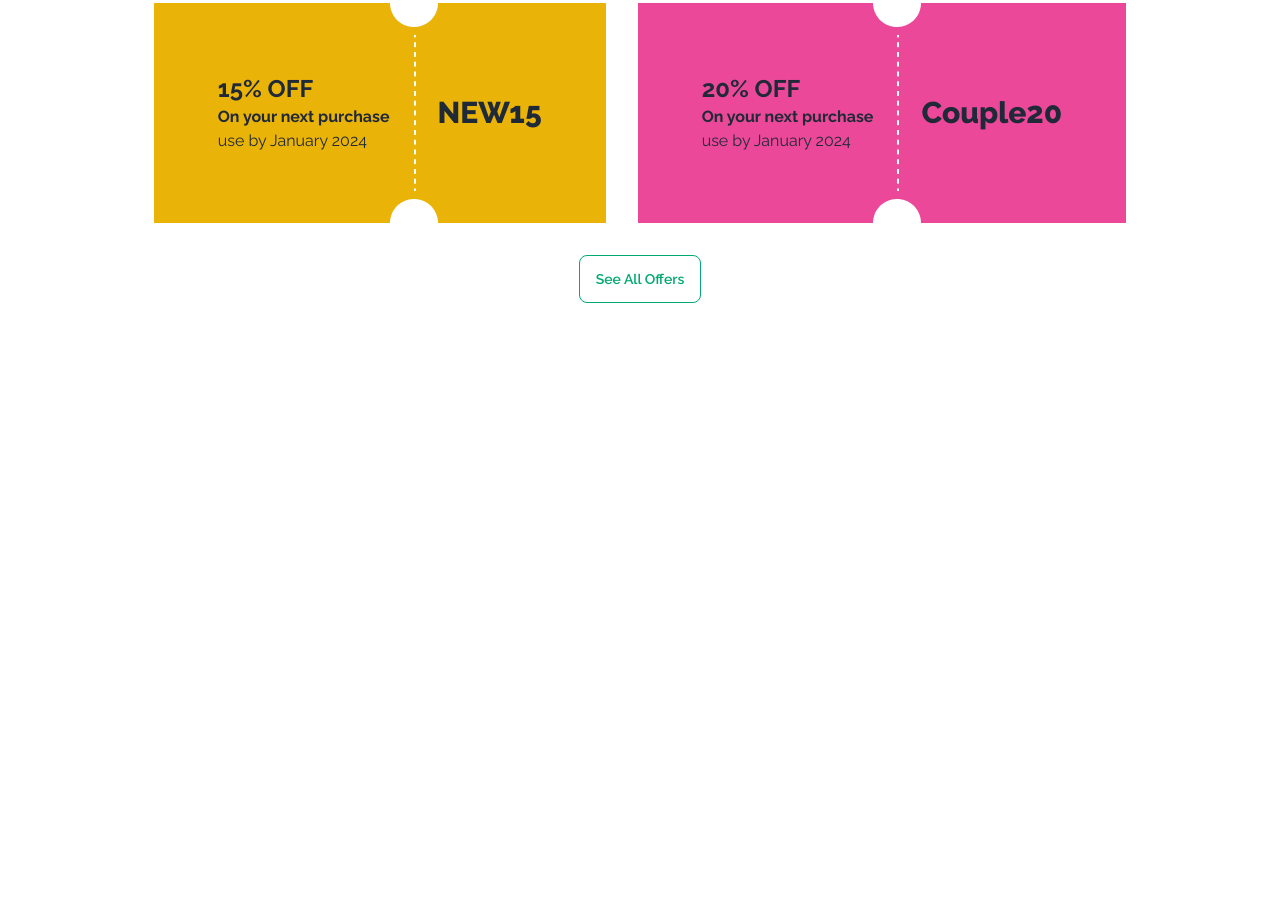
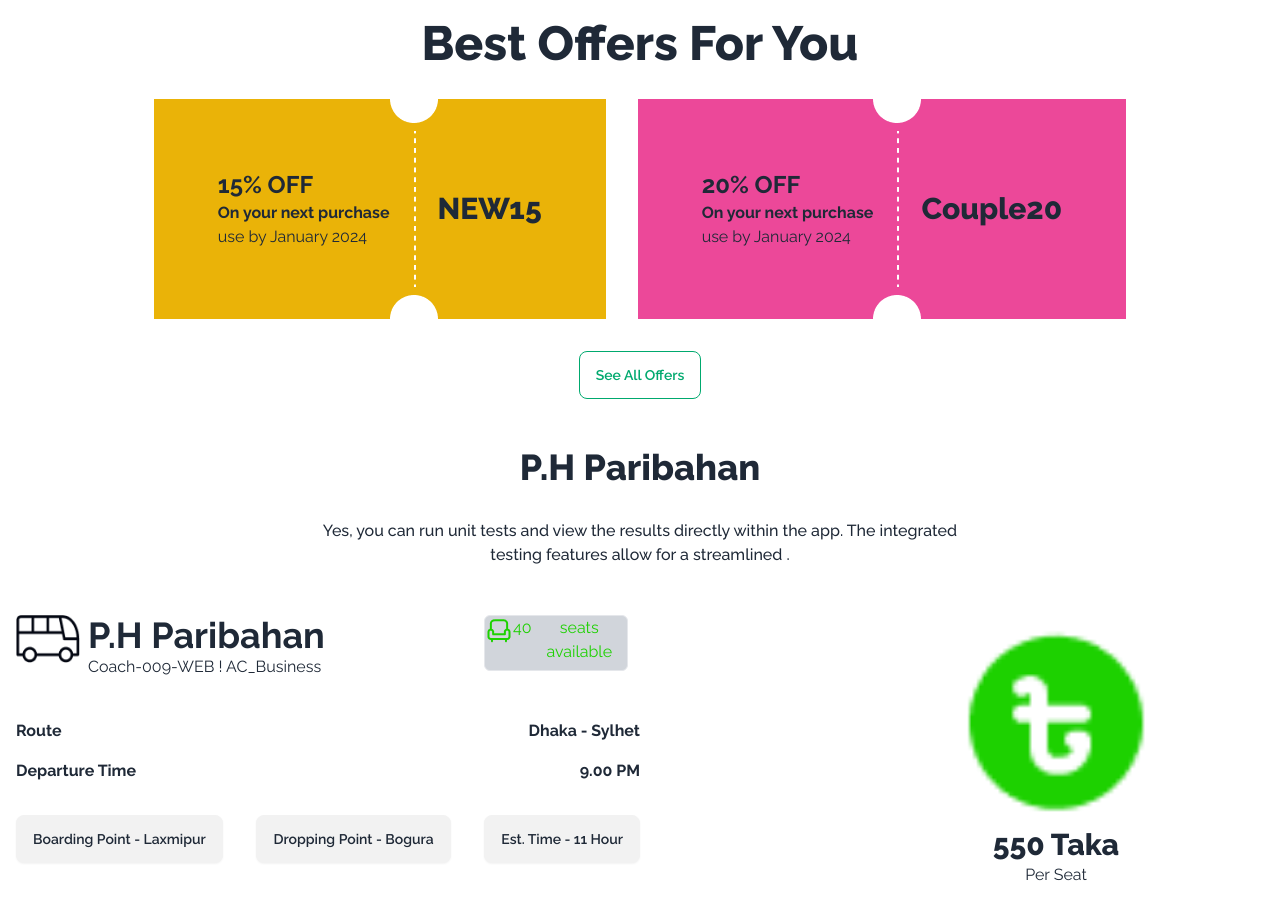
Before and after one commit to m-sarful/assignment-5, a plain HTML site: page index.html in a window 1280 px wide. Shown: the part 897-1800 px from the top of the page. Before the commit the page ends 1200 px from the top, so only its background shows below. Drawn offline with nearby package versions, Linux system fonts and the light colour scheme.

Commit message:
added route section

```diff
--- a/index.html
+++ b/index.html
@@ -26,10 +26,13 @@
   </style>
 </head>
  <!-- body tag here  -->
-<body class="container mx-auto font-raleway">
+<body class="p-4 container mx-auto font-raleway">
      <!-- header section here  -->
     <header>
+
         <!-- navbar  -->
+
+        <section>
             <div>
                 <div class="navbar bg-base-100">
                     <div class="navbar-start">
@@ -59,7 +62,11 @@
                     </div>
                   </div>
             </div>
+        </section>
+
         <!-- banner section  -->
+
+        <section>
             <div>
                 <div class="hero min-h-screen" style="background-image: url(images/banner.png);">
                     <div class="hero-overlay bg-opacity-60"></div>
@@ -73,7 +80,12 @@
                     </div>
                   </div>
             </div>
+        </section>
+
         <!-- offer section  -->
+
+        <section class="mt-8">
+            <h1 class="text-5xl font-extrabold text-center">Best Offers For You</h1>
             <div class="flex gap-8 flex-col lg:flex-row justify-center mt-8">
                 <div class="bg-yellow-500 flex justify-evenly px-4 lg:px-16">
                     <div class="flex flex-col justify-center">
@@ -109,10 +121,72 @@
              <div class="flex justify-center mt-8">
                 <button class="btn btn-outline btn-success">See All Offers</button>
              </div>
+        </section>
     </header>
      <!-- main section here -->
-    <main>
+    <main class="mt-8">
+        <!-- sit confirm section  -->
+        <section class="mt-12">
+             <div>
 
+                 <!-- text introduction  -->
+                <div class="flex flex-col items-center text-center">
+                    <h1 class="text-4xl font-extrabold">P.H Paribahan</h1>
+                    <p class="font-medium mt-8">Yes, you can run unit tests and view the results directly within the app. The integrated
+                        <br>
+                         testing features allow for a streamlined .</p>
+                </div>
+
+                 <div class="flex flex-col lg:grid lg:grid-cols-12 mt-12">
+                <div class="flex flex-col lg:grid lg:col-start-1 lg:col-end-7">
+                    <div class="flex flex-col lg:grid lg:grid-cols-12">
+
+                     <div class="grid col-start-1 col-end-10">
+                         <div class="flex gap-2">
+                        <img class="w-16 h-12" src="./images/bus-logo.png" alt="">
+                         <div>
+                        <h1 class="text-4xl font-bold">P.H Paribahan </h1>
+                        <p>Coach-009-WEB ! AC_Business</p>
+                         </div>
+                             </div>
+                    </div>
+
+                    <div class="grid col-start-10 col-end-12">
+
+                    <button class="flex border rounded-md h-14 w-36 text-[#1DD100] bg-gray-300"><img class="" src="./images/seat-green.png" alt="">  <span> 40</span>seats available</button>
+                    </div>
+                   </div>
+
+
+ <div>
+
+        <div class="flex justify-between mt-4">
+            <h1 class="font-bold">Route</h1>
+            <h1 class="font-bold">Dhaka - Sylhet</h1>
+        </div>
+            <div class="flex justify-between mt-4">
+                <h1 class="font-bold">Departure Time</h1>
+                <h1 class="font-bold">9.00 PM</h1>
+            </div>
+        <div class="mt-8 flex flex-col lg:flex-row gap-4 justify-between">
+            <button class="btn">Boarding Point - Laxmipur</button>
+            <button class="btn">Dropping Point - Bogura</button>
+            <button class="btn">Est. Time - 11 Hour</button>
+    </div>
+   </div>
+                </div>
+
+                <!-- seat cost -->
+                 <div class=" flex flex-col justify-center lg:grid col-start-10 col-end-12">
+                    <img class="w-24 h-24 lg:w-screen lg:h-full" src="./images/fare.png" alt="">
+                    <h1 class="text-center text-3xl font-extrabold"><span>550</span> Taka</h1>
+                    <p class="text-center">Per Seat</p>
+                 </div>
+
+</div>
+</div>
+
+        </section>
     </main>
      <!-- footer section here  -->
     <footer>
```
Lines whose indentation alone changed are shown as unchanged.
